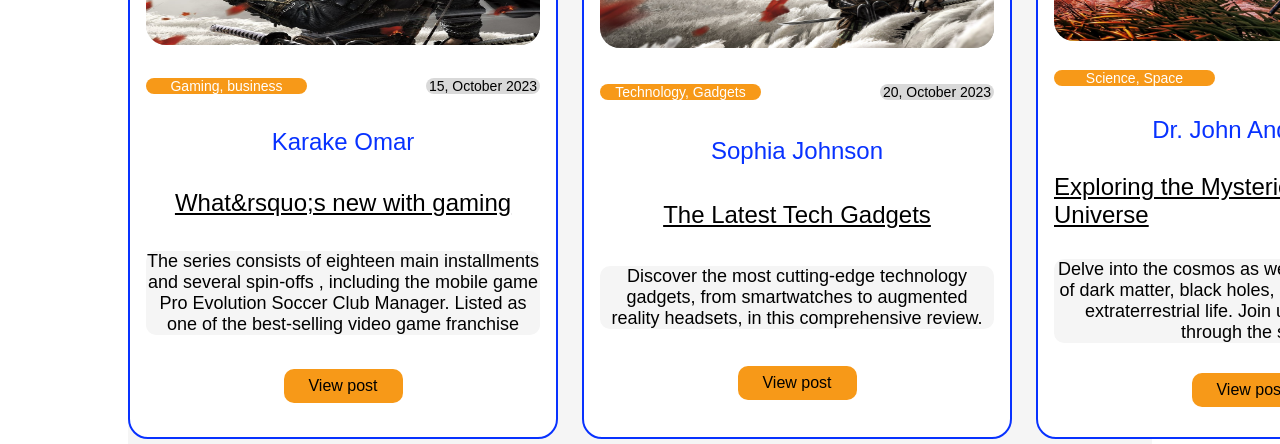
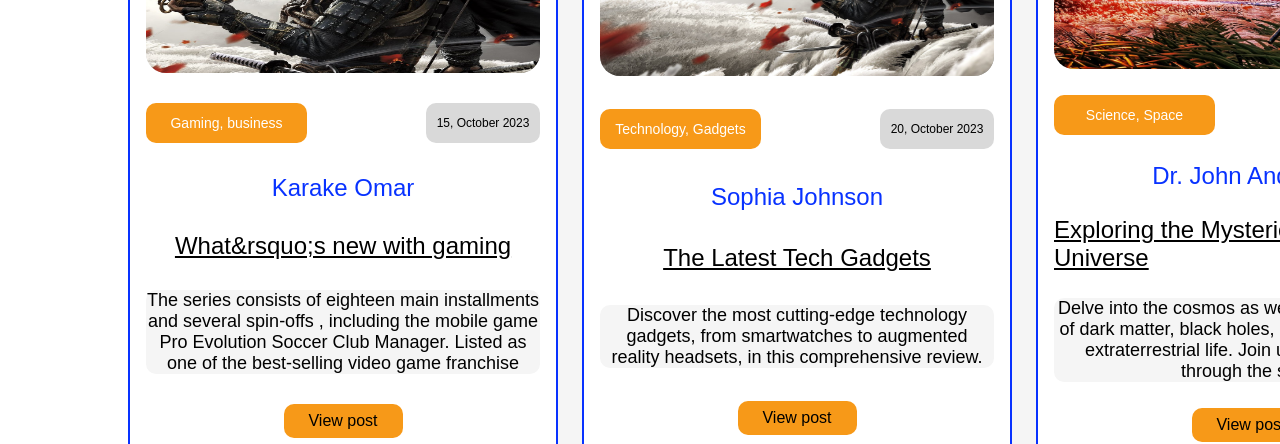
Before and after one commit to Omarion123/blog-post-update-react, a React (Create React App) app: page / in a window 1280 px wide. Shown: the part 944-1388 px from the top of the page. Built offline with nearby package versions, Linux system fonts and the light colour scheme.

Commit message:
done adding the fake json data folder

```diff
--- /dev/null
+++ b/data/db.json
@@ -0,0 +1,24 @@
+{
+    "blogs":[
+        {
+            "image": "https://cdn.britannica.com/15/152315-050-226AA671/twin-towers-skyline-Lower-Manhattan-World-Trade-September-11-2001.jpg",
+            "category": "Gaming, business",
+            "date": "15, October 2023",
+            "author": "Karake Omar",
+            "title": "What&rsquo;s new with gaming",
+            "content":
+              "The series consists of eighteen main installments and several spin-offs , including the mobile game Pro Evolution Soccer Club Manager. Listed as one of the best-selling video game franchise",
+            "id": 1
+          },
+          {
+            "image": "https://cdn.britannica.com/15/152315-050-226AA671/twin-towers-skyline-Lower-Manhattan-World-Trade-September-11-2001.jpg",
+            "category": "Technology, Gadgets",
+            "date": "20, October 2023",
+            "author": "Sophia Johnson",
+            "title": "The Latest Tech Gadgets",
+            "content":
+              "Discover the most cutting-edge technology gadgets, from smartwatches to augmented reality headsets, in this comprehensive review.",
+            "id": 2
+          }
+    ]
+}
--- a/src/App.css
+++ b/src/App.css
@@ -263,6 +263,7 @@ input:focus {
   grid-template-rows: repeat(1, 1fr);
   grid-template-columns: repeat(3, 1fr);
   place-items: center;
+  margin-top: 2rem;
   /* grid-template-columns: repeat(auto-fit, minmax(200px, 1fr)); */
 }
 /* .card1 {
@@ -295,7 +296,7 @@ input:focus {
 
 .card1:hover {
   transform: scale(1.05); /* Scale the card slightly on hover */
-  box-shadow: 0 0 20px rgba(0, 0, 0, 0.3); /* Add a shadow on hover */
+  box-shadow: 0 0 20px rgba(0, 0, 0, 0.5); /* Add a shadow on hover */
 }
 .card1 img {
   width: 100%;
@@ -320,14 +321,24 @@ input:focus {
   color: var(--text-color-white);
   border-radius: 10px;
   width: 161px;
+  height: 40px;
   text-align: center;
+  display: inline-flex;
+  justify-content: center;
+  align-items: center;
 }
 .date {
   background-color: var(--card-date-color);
   color: var(--text-color-black);
   width: 114px;
+  height: 40px;
   text-align: center;
   border-radius: 10px;
+  text-align: center;
+  display: inline-flex;
+  justify-content: center;
+  align-items: center;
+  font-size: 12px;
 }
 .author {
   margin-top: 15px;
--- a/src/components/Addblog.js
+++ b/src/components/Addblog.js
@@ -20,10 +20,6 @@ const Addblog = () => {
           <input type="text" placeholder="Enter category here..." />
         </div>
         <div className="image-select">
-          <BsPersonBadgeFill className="icon" />
-          <input type="text" placeholder="Enter author here..." />
-        </div>
-        <div className="image-select">
           <MdSubtitles className="icon" />
           <input type="text" placeholder="Enter title here..." />
         </div>
@@ -34,11 +30,7 @@ const Addblog = () => {
         <div className="image-select">
           <CgDetailsMore className="icon" />
           {/* <input type="text-area" placeholder="Enter description..." /> */}
-          <textarea
-            id="myTextArea"
-            rows="4"
-            placeholder="Type your blog here..."
-          ></textarea>
+          <textarea rows="4" placeholder="Type your blog here..."></textarea>
         </div>
         <div className="addbtn">
           <div className="add-blog-button">
--- /dev/null
+++ b/src/components/Bloglist.js
@@ -0,0 +1,23 @@
+const Bloglist = ({ blogs }) => {
+  return (
+    <>
+      {blogs.map((blog) => (
+        <div className="card1" key={blog.id}>
+          <img src={blog.image} alt="image" />
+          <div className="category-date">
+            <div className="category">{blog.category}</div>
+            <div className="date">{blog.date}</div>
+          </div>
+          <div className="author">{blog.author}</div>
+          <div className="title">{blog.title}</div>
+          <div className="card-content">
+            <p>{blog.content}</p>
+          </div>
+          <div className="view-post">View post</div>
+        </div>
+      ))}
+    </>
+  );
+};
+
+export default Bloglist;
--- a/src/components/Cards.js
+++ b/src/components/Cards.js
@@ -10,6 +10,7 @@ import Img8 from "./images/image8.jpg";
 import Img9 from "./images/image9.jpg";
 import Img10 from "./images/image10.jpg";
 import { useState } from "react";
+import Bloglist from "./Bloglist";
 const Cards = () => {
   const [blogs, setBlogs] = useState([
     {
@@ -115,21 +116,7 @@ const Cards = () => {
   ]);
   return (
     <div className="cards">
-      {blogs.map((blog) => (
-        <div className="card1" key={blog.id}>
-          <img src={blog.image} alt="image" />
-          <div className="category-date">
-            <div className="category">{blog.category}</div>
-            <div className="date">{blog.date}</div>
-          </div>
-          <div className="author">{blog.author}</div>
-          <div className="title">{blog.title}</div>
-          <div className="card-content">
-            <p>{blog.content}</p>
-          </div>
-          <div className="view-post">View post</div>
-        </div>
-      ))}
+      <Bloglist blogs={blogs} />
     </div>
   );
 };
--- a/src/components/Login.js
+++ b/src/components/Login.js
@@ -17,12 +17,12 @@ const Login = () => {
         <div className="login-username">
           <input
             type="text"
-            placeholder="Username..."
+            placeholder="Enter username..."
             className="username-focus"
           />
         </div>
         <div className="login-password">
-          <input type="password" placeholder="Password..." />
+          <input type="password" placeholder="Enter password..." />
           <BiSolidHide className="login-password-hide-icon" />
         </div>
         <div className="forgot-password">
--- a/src/components/Register.js
+++ b/src/components/Register.js
@@ -18,12 +18,26 @@ const Register = () => {
           <div className="login-username">
             <input
               type="text"
-              placeholder="Username..."
+              placeholder="Enter first name..."
+              className="username-focus"
+            />
+          </div>
+          <div className="login-username">
+            <input
+              type="text"
+              placeholder="Enter last name..."
+              className="username-focus"
+            />
+          </div>
+          <div className="login-username">
+            <input
+              type="text"
+              placeholder="Enter username..."
               className="username-focus"
             />
           </div>
           <div className="login-password">
-            <input type="password" placeholder="Password..." />
+            <input type="password" placeholder="Enter password..." />
             <BiSolidHide className="login-password-hide-icon" />
           </div>
           <div className="login-button register-button">
```
